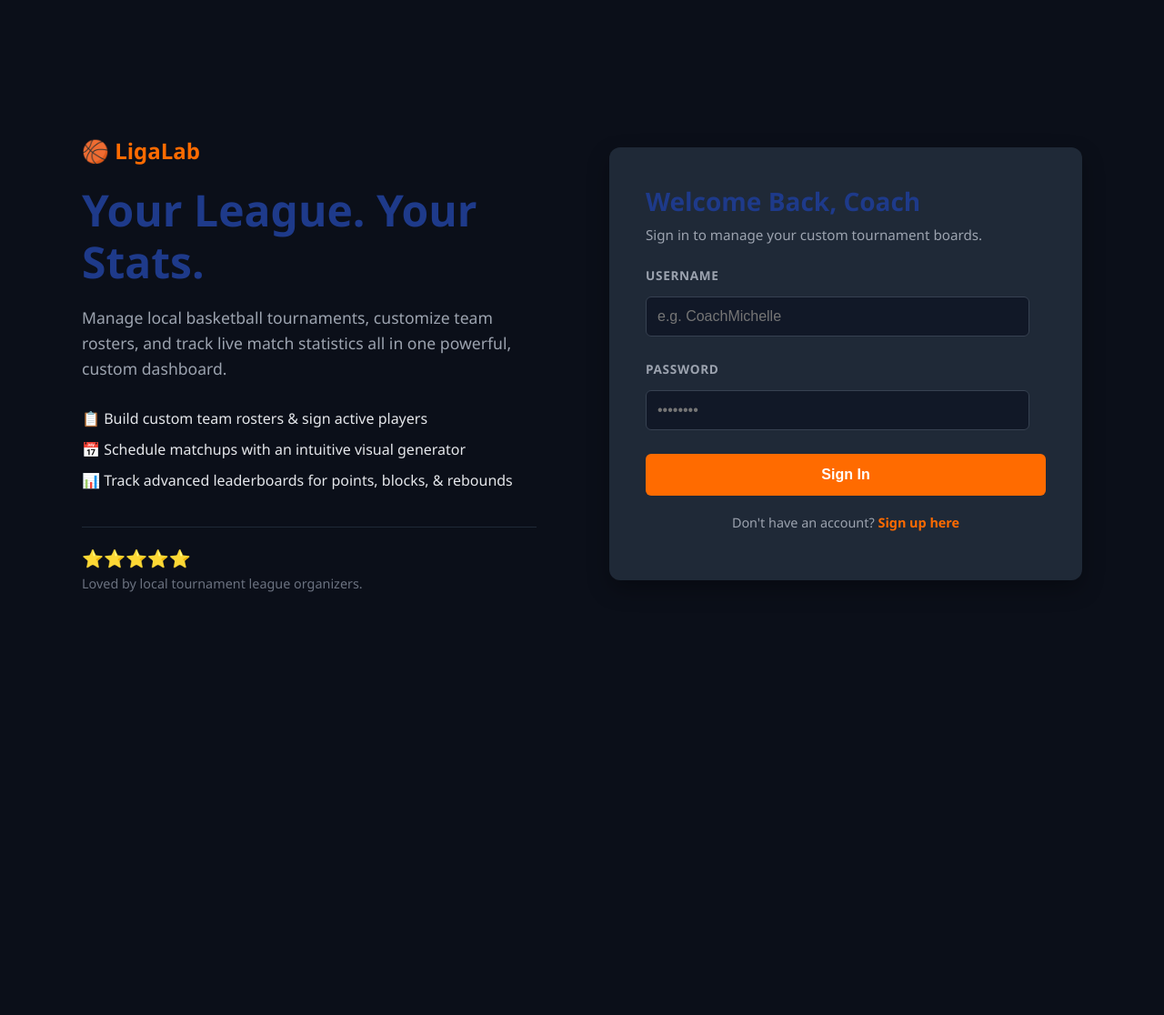
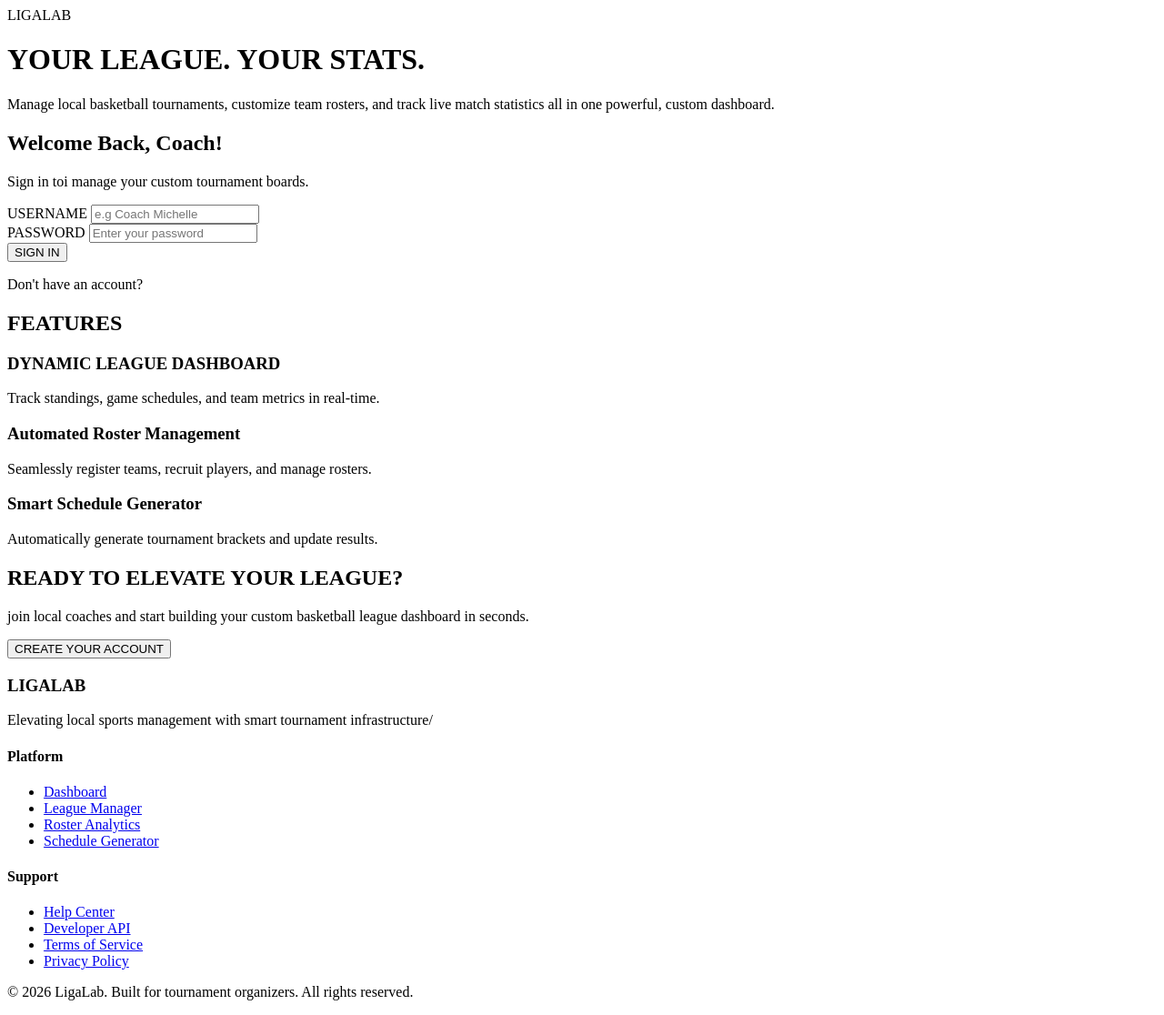
Before and after one commit to mdlcodes/LigaLab, a Flask app: page / in a window 1280 px wide. Shown: the whole page at 91% size. Before the commit the page ends 651 px from the top, so only its background shows below. Run offline with Flask 3, Linux system fonts and the light colour scheme.

Commit message:
Docs: Built the finalized HTML structure for the landing page

```diff
--- a/templates/login.html
+++ b/templates/login.html
@@ -3,57 +3,99 @@
     <head>
         <meta charset="UTF-8">
         <meta name="viewport" content="width=device-width, initial-scale=1.0">
-    <title>LigaLab - Welcome Coach</title>
-    <link rel="stylesheet" href="{{ url_for('static', filename='style.css') }}">
+        <title>LigaLab</title>
     </head>
-<body class="gateway-body">
 
+    <body>
         <div class="gateway-container">
-        <!-- LEFT COLUMN: The Pitch & Social Proof -->
             <div class="pitch-side">
-            <span class="brand-logo">🏀 LigaLab</span>
-            <h1>Your League. Your Stats.</h1>
-            <p class="pitch-subtext">
-                Manage local basketball tournaments, customize team rosters, and track live match statistics all in one powerful, custom dashboard.
-            </p>
-
-            <ul class="feature-list">
-                <li>📋 Build custom team rosters & sign active players</li>
-                <li>📅 Schedule matchups with an intuitive visual generator</li>
-                <li>📊 Track advanced leaderboards for points, blocks, & rebounds</li>
-            </ul>
-
-            <div class="social-proof">
-                <span class="stars">⭐⭐⭐⭐⭐</span>
-                <p>Loved by local tournament league organizers.</p>
-            </div>
+                <span class="brand-logo">LIGALAB</span>
+                <h1>YOUR LEAGUE. YOUR STATS.</h1>
+                <p>Manage local basketball tournaments, customize team rosters, and track live match statistics all in one powerful, custom dashboard.</p>
             </div>
 
-        <!-- RIGHT COLUMN: The Floating Form Card -->
+            <div class="auth-wrapper">
                 <div class="auth-card">
-            <h2>Welcome Back, Coach</h2>
-            <p class="card-subtitle">Sign in to manage your custom tournament boards.</p>
-
-            <div class="input-group">
-                <label for="login-username">Username</label>
-                <input type="text" id="login-username" placeholder="e.g. CoachMichelle">
+                    <h2>Welcome Back, Coach!</h2>
+                    <p>Sign in toi manage your custom tournament boards.</p>
                 </div>
 
             <div class="input-group">
-                <label for="login-password">Password</label>
-                <input type="password" id="login-password" placeholder="••••••••">
+                <label>USERNAME</label>
+                <input type="text" id="login-username" placeholder="e.g Coach Michelle">
             </div>
 
-            <button class="btn-primary" onclick="loginManager()">Sign In</button>
-
+            <div class="input-group">
+                <label>PASSWORD</label>
+                <input type="password" id="login-password" placeholder="Enter your password">
+            </div>
+            <button class="btn-primary" onclick="loginManager()">SIGN IN</button>
             <p id="login-error" class="message error-msg"></p>
-
             <div class="card-footer">
-                <p>Don't have an account? <a href="#" onclick="toggleAuthMode()">Sign up here</a></p>
+                <p>Don't have an account?<a href="#" onclick="toggleAuthMode()"></a></p>
             </div>
             </div>
         </div>
 
-    <script src="{{ url_for('static', filename='script.js') }}"></script>
+
+        <div class="features-section">
+            <h2 class="section-title">FEATURES</h2>
+
+            <div class="features-grid">
+                <div class="feature-card">
+                    <h3>DYNAMIC LEAGUE DASHBOARD</h3>
+                    <p>Track standings, game schedules, and team metrics in real-time.</p>
+                </div>
+                <div class="features-card">
+                    <h3>Automated Roster Management</h3>
+                    <p>Seamlessly register teams, recruit players, and manage rosters.</p>
+                </div>
+
+                <div class="feature-card">
+                    <h3>Smart Schedule Generator</h3>
+                    <p>Automatically generate tournament brackets and update results.</p>
+                </div>
+
+            </div>
+        </div>
+
+        <div class="cta-section">
+            <h2>READY TO ELEVATE YOUR LEAGUE?</h2>
+            <p>join local coaches and start building your custom basketball league dashboard in seconds.</p>
+            <button class="btn-accent" onclick="scrollToTop()">CREATE YOUR ACCOUNT</button>        </div>
+
+        <footer class="main-footer">
+            <div class="footer-columns">
+                <div class="footer-col brand-col">
+                    <h3>LIGALAB</h3>
+                    <p>Elevating local sports management with smart tournament infrastructure/</p>
+                </div>
+
+                <div class="footer-col">
+                    <h4>Platform</h4>
+                    <ul>
+                        <li><a href="#">Dashboard</a></li>
+                        <li><a href="#">League Manager</a></li>
+                        <li><a href="#">Roster Analytics</a></li>
+                        <li><a href="#">Schedule Generator</a></li>
+                    </ul>
+                </div>
+
+                <div class="footer-col">
+                    <h4>Support</h4>
+                    <ul>
+                        <li><a href="#">Help Center</a></li>
+                        <li><a href="#">Developer API</a></li>
+                        <li><a href="#">Terms of Service</a></li>
+                        <li><a href="#">Privacy Policy</a></li>
+                    </ul>
+                </div>
+
+            </div>
+
+            <div class="footer-bottom">
+                <p>&copy; 2026 LigaLab. Built for tournament organizers. All rights reserved.</p>
+            </div>
+        </footer>
     </body>
 </html>
```
Lines whose indentation alone changed are shown as unchanged.
